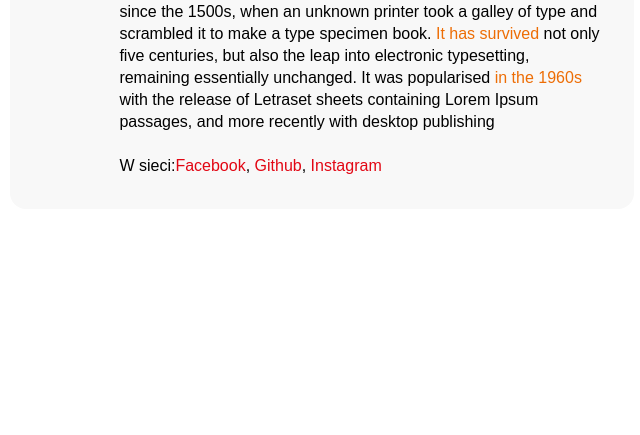
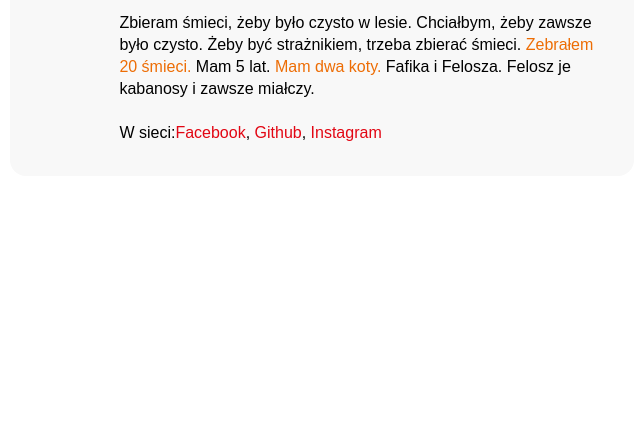
Before and after one commit to przeWysocki/business-card, a plain HTML site: page index.html in a window 1280 px wide. Shown: the part 365-800 px from the top of the page, without its empty margins (318-958 px from the left). Drawn offline with Linux system fonts and the light colour scheme.

Commit message:
new text added

```diff
--- a/index.html
+++ b/index.html
@@ -22,15 +22,12 @@
           <p class="person__position">Strażnik lasu</p>
         </header>
         <p class="person__description person__description--with-margin">
-          Lorem Ipsum has been the industry's standard dummy text ever since the
-          1500s, when an unknown printer took a galley of type and scrambled it
-          to make a type specimen book.
-          <strong class="special"> It has survived </strong> not only five
-          centuries, but also the leap into electronic typesetting, remaining
-          essentially unchanged. It was popularised
-          <strong class="special">in the 1960s </strong> with the release of
-          Letraset sheets containing Lorem Ipsum passages, and more recently
-          with desktop publishing
+          Zbieram śmieci, żeby  było czysto w lesie. Chciałbym, żeby zawsze było czysto.
+          Żeby być strażnikiem, trzeba zbierać śmieci.
+          <strong class="special"> Zebrałem 20 śmieci. </strong>
+          Mam 5 lat.
+          <strong class="special">Mam dwa koty. </strong> Fafika i Felosza. Felosz je kabanosy i zawsze miałczy.
+
         </p>
         <p class="person__description">
           W sieci:<a class="person__link" href="#">Facebook</a>,
--- a/style.css
+++ b/style.css
@@ -90,8 +90,11 @@ body {
     }
     .person__photo {
         align-self: center;
+        margin-left:32px;
     }
     .person__text {
         align-self:center;
     }
+
+
 }
```
